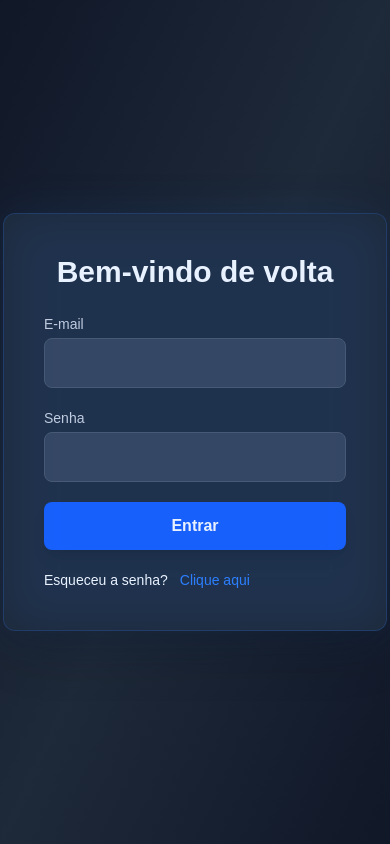
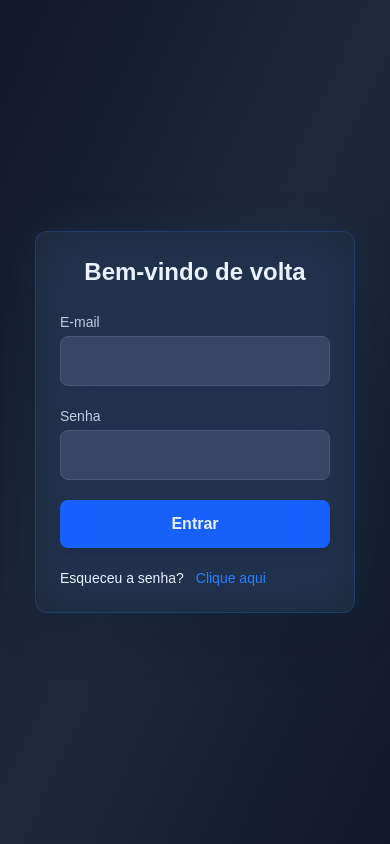
Before and after one commit to GabrielCorreiadev/SMVI-Sistema-de-Monitoramento-de-Violencia-Contra-o-Idoso, a Next.js app: page / in a window 390 px wide. Built offline with nearby package versions, Linux system fonts and the light colour scheme.

Commit message:
feat: adiciona responsividade ao componente de login com ajustes no layout e animações

```diff
--- a/src/app/Components/Login.tsx
+++ b/src/app/Components/Login.tsx
@@ -19,21 +19,20 @@ export default function Login() {
         initial={{ opacity: 0, scale: 0.11, y: -30 }}
         animate={{ opacity: 1, scale: 1, y: 0 }}
         transition={{ duration: 0.8, ease: "easeOut" }}
-        className="relative bg-gray-800 bg-opacity-80 backdrop-blur-lg p-10 rounded-xl shadow-2xl w-96 border border-blue-500/20"
+        className="relative bg-gray-800 bg-opacity-80 backdrop-blur-lg p-6 sm:p-8 md:p-10 rounded-xl shadow-2xl w-80 sm:w-96 md:w-1/3 border border-blue-500/20"
       >
         {/* Efeito sutil de brilho na borda */}
         <div className="absolute inset-0 bg-blue-500 opacity-10 blur-xl rounded-xl pointer-events-none"></div>
 
-
-        <h2 className="text-3xl font-bold text-white text-center mb-6">
+        <h2 className="text-2xl sm:text-3xl font-bold text-white text-center mb-6">
           Bem-vindo de volta
         </h2>
         <form onSubmit={handleSubmit} className="space-y-5">
           <div>
-            <label className="block text-gray-300 text-sm mb-1 ">E-mail</label>
+            <label className="block text-gray-300 text-sm mb-1">E-mail</label>
             <input
               type="email"
-               className="w-full p-3 rounded-lg border border-gray-600 bg-gray-700 bg-opacity-50 text-white outline-none hover:bg-gray-600 hover:border-blue-500 focus:ring-2 focus:ring-blue-500 focus:bg-gray-700 transition-all"
+              className="w-full p-3 rounded-lg border border-gray-600 bg-gray-700 bg-opacity-50 text-white outline-none hover:bg-gray-600 hover:border-blue-500 focus:ring-2 focus:ring-blue-500 focus:bg-gray-700 transition-all"
               value={email}
               onChange={(e) => setEmail(e.target.value)}
               required
@@ -56,13 +55,11 @@ export default function Login() {
             Entrar
           </button>
           <div className="flex items-center gap-3">
-          <p className="text-sm text-white">Esqueceu a senha?</p>
-          <p className="text-sm text-blue-500 cursor-pointer hover:underline">Clique aqui</p>
+            <p className="text-sm text-white">Esqueceu a senha?</p>
+            <p className="text-sm text-blue-500 cursor-pointer hover:underline">Clique aqui</p>
           </div>
-
         </form>
       </motion.div>
     </div>
-
   );
 }
--- a/src/app/page.tsx
+++ b/src/app/page.tsx
@@ -3,10 +3,9 @@
 import { Shield } from 'lucide-react';
 import { motion } from "framer-motion";
 import { useState, useEffect} from "react"
-import  Login from './Components/Login';
+import Login from './Components/Login';
 
-
-export default function Homepage()   {
+export default function Homepage() {
 
   const [showLogin, setShowLogin] = useState(false);
   const [isExiting, setIsExiting] = useState(false);
@@ -24,18 +23,18 @@ export default function Homepage()   {
   }, []);
 
   if(showLogin){
-    return <Login/>;
+    return <Login />;
   }
 
   return (
     <div className="flex flex-col items-center justify-center min-h-screen bg-gray-900">
       <motion.h1
         initial={{ opacity: 0, y: -50 }} // Começa invisível e sobe
-        animate={isExiting? {opacity: 0, y: 50} : { opacity: 1, y: 0 }}
+        animate={isExiting ? { opacity: 0, y: 50 } : { opacity: 1, y: 0 }}
         transition={{ duration: 2.5, ease: "easeOut" }}
-        className="text-9xl font-extrabold text-white flex items-center gap-4"
+        className="text-5xl sm:text-6xl md:text-9xl font-extrabold text-white flex items-center gap-4"
       >
-        <Shield className="h-40 w-30" /> SMVI
+        <Shield className="h-24 w-24 sm:h-28 sm:w-28 md:h-40 md:w-40" /> SMVI
       </motion.h1>
     </div>
   );
```
